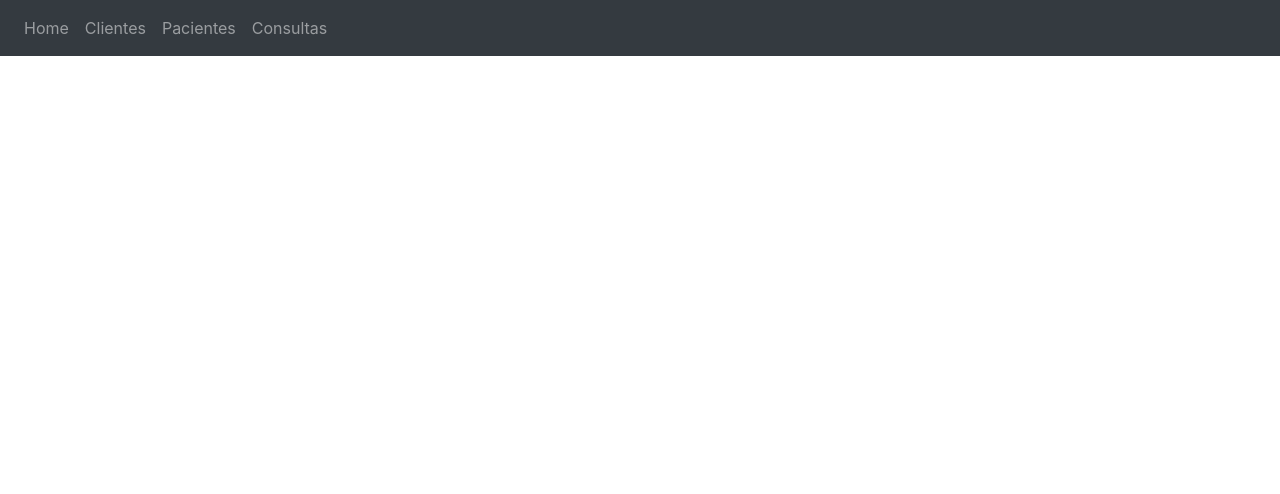
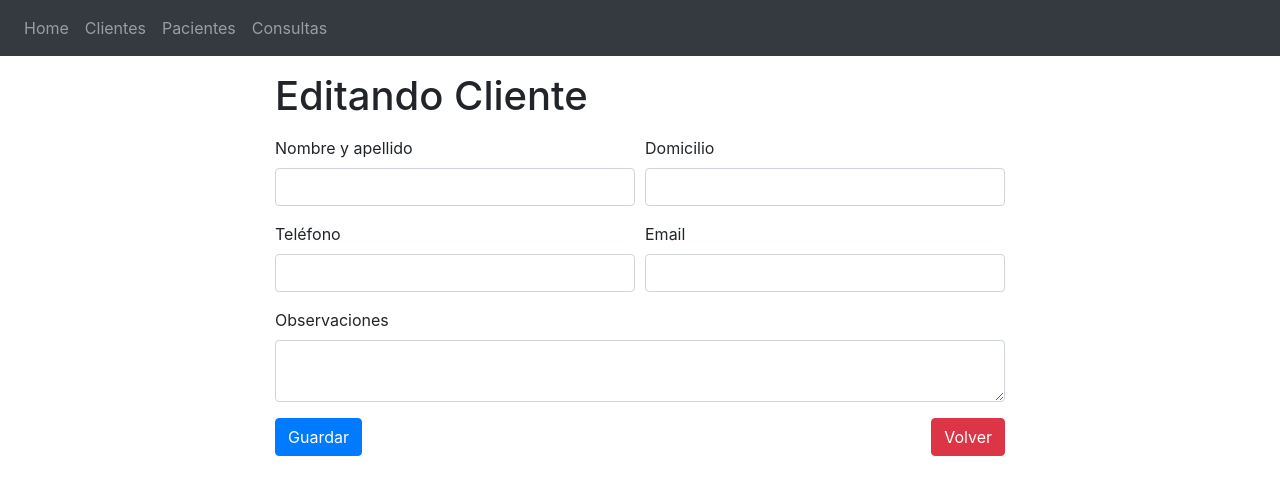
Before and after one commit to omelendrez/medical-records-frontend, a React (Create React App) app: page /edit-cliente/1 in a window 1280 px wide. Shown: the top 494 px of the page. Built offline with nearby package versions, Linux system fonts and the light colour scheme; no server answers.

Commit message:
Implementación de edit cliente

```diff
--- a/src/App.js
+++ b/src/App.js
@@ -4,6 +4,7 @@ import Navbar from './components/Navbar'
 import Home from './components/Home'
 import Customers from './components/customers/Customers'
 import CustomerAdd from './components/customers/CustomerAdd'
+import CustomerEdit from './components/customers/CustomerEdit'
 import Pets from './components/pets/Pets'
 import Consultations from './components/consultations/Consultations'
 
@@ -18,6 +19,7 @@ function App() {
           <Route path="/" component={Home} exact />
           <Route path="/clientes" component={() => <Customers filter={filter} />} />
           <Route path="/nuevo-cliente" component={() => <CustomerAdd />} />
+          <Route path="/edit-cliente/:id" exact component={CustomerEdit} />
           <Route path="/pacientes" component={() => <Pets filter={filter} />} />
           <Route path="/consultas" component={() => <Consultations filter={filter} />} />
         </Switch>
--- a/src/components/customers/Customer.jsx
+++ b/src/components/customers/Customer.jsx
@@ -3,12 +3,12 @@ import './Customer.css'
 
 const Customer = ({ data, indice, deleteCustomer, editCustomer }) => {
 
-  const { name, address, phone, email, pets } = data
+  const { id, name, address, phone, email, pets } = data
   const petsList = pets.map(pet => pet.name)
 
   return (
     <tr>
-      <td>{indice}</td>
+      <td>{id}</td>
       <td className="name">{name}
         <div className="pet">
           {petsList.join(', ')}
--- /dev/null
+++ b/src/components/customers/CustomerEdit.jsx
@@ -0,0 +1,132 @@
+import React, { useState, useEffect } from 'react'
+import { Redirect } from 'react-router-dom'
+import { saveCustomer, getCustomer } from '../../services/customers'
+
+const CustomerForm = props => {
+  const [back, setBack] = useState(false)
+  const [error, setError] = useState('')
+
+  const [form, setForm] = useState({})
+
+  useEffect(() => {
+    getCustomer(props.match.params.id)
+      .then(customer => setForm(customer))
+  }, [])
+
+
+  const handleChange = (e => {
+    e.preventDefault()
+    error && setError(false)
+    setForm({
+      ...form,
+      [e.target.id]: e.target.value
+    })
+  })
+
+
+  const handleSave = (e => {
+    e.preventDefault()
+    saveCustomer(form)
+      .then(() => setBack(true))
+      .catch(err => {
+        setError(err.response.data.error)
+      })
+  })
+
+  return (
+    <>
+      {back && <Redirect to="/clientes" />}
+      <div className="container">
+        <div className="row">
+          <div className="container col-8">
+            <h1 className="my-3">Editando Cliente</h1>
+            <form>
+              <div className="form-row">
+                <div className="col">
+                  <div className="form-group">
+                    <label htmlFor="name">Nombre y apellido</label>
+                    <input
+                      type="text"
+                      className="form-control"
+                      id="name"
+                      onChange={e => handleChange(e)}
+                      value={form.name}
+                      required
+                    />
+                  </div>
+                </div>
+                <div className="col">
+                  <div className="form-group">
+                    <label htmlFor="address">Domicilio</label>
+                    <input
+                      type="text"
+                      className="form-control"
+                      id="address"
+                      onChange={e => handleChange(e)}
+                      value={form.address}
+                      required
+                    />
+                  </div>
+                </div>
+              </div>
+              <div className="form-row">
+                <div className="col">
+                  <div className="form-group">
+                    <label htmlFor="phone">Teléfono</label>
+                    <input
+                      type="text"
+                      className="form-control"
+                      id="phone"
+                      onChange={e => handleChange(e)}
+                      value={form.phone}
+                      required
+                    />
+                  </div>
+                </div>
+                <div className="col">
+                  <div className="form-group">
+                    <label htmlFor="email">Email</label>
+                    <input
+                      type="email"
+                      className="form-control"
+                      id="email"
+                      onChange={e => handleChange(e)}
+                      value={form.email}
+                      required
+                    />
+                  </div>
+                </div>
+              </div>
+              <div className="form-group">
+                <label htmlFor="observations">Observaciones</label>
+                <textarea
+                  className="form-control"
+                  id="observations"
+                  onChange={e => handleChange(e)}
+                  value={form.observations}
+                />
+              </div>
+
+              <button
+                type="submit"
+                className="btn btn-primary"
+                onClick={e => handleSave(e)}
+              >Guardar</button>
+
+              <button
+                type="button"
+                className="btn btn-danger float-right"
+                onClick={() => setBack(true)}
+              >Volver</button>
+
+              {error && <div className="alert alert-danger mt-3" role="alert">{error}</div>}
+
+            </form>
+          </div>
+        </div>
+      </div>
+    </>
+  )
+}
+
+export default CustomerForm
--- a/src/components/customers/Customers.jsx
+++ b/src/components/customers/Customers.jsx
@@ -7,6 +7,7 @@ const Customers = ({ filter }) => {
 
   const [customers, setCustomers] = useState({ rows: [] })
   const [addCustomer, setAddCustomer] = useState(false)
+  const [editCustomer, setEditCustomer] = useState(false)
 
   useEffect(() => {
     getCustomers(filter)
@@ -21,16 +22,16 @@ const Customers = ({ filter }) => {
   }
 
   const handleEdit = customer => {
-    console.log(customer)
+    setEditCustomer(`./edit-cliente/${customer.id}`)
   }
 
   const { rows } = customers
 
   return (
     <>
+      {editCustomer && <Redirect to={editCustomer} />}
       {addCustomer && <Redirect to="./nuevo-cliente" />}
       <div className="container-fluid">
-        <button className="btn btn-primary my-1 float-right" onClick={() => setAddCustomer(true)}>Agregar</button>
         <table className="table">
           <thead>
             <tr>
@@ -39,7 +40,9 @@ const Customers = ({ filter }) => {
               <th scope="col">Dirección</th>
               <th scope="col">Teléfono</th>
               <th scope="col">Email</th>
-              <th scope="col" colSpan="2"></th>
+              <th scope="col" colSpan="2">
+                <button className="btn btn-primary my-1 float-right" onClick={() => setAddCustomer(true)}>Agregar</button>
+              </th>
             </tr>
           </thead>
           <tbody>
--- a/src/services/customers.js
+++ b/src/services/customers.js
@@ -3,6 +3,11 @@ import http from './api'
 export const getCustomers = async filter => {
   const response = await http.get(`customers?filter=${filter}`)
   return response.data.customers
+}
+
+export const getCustomer = async id => {
+  const response = await http.get(`customers/${id}`)
+  return response.data.customer
 }
 
 export const saveCustomer = customer => {
```
